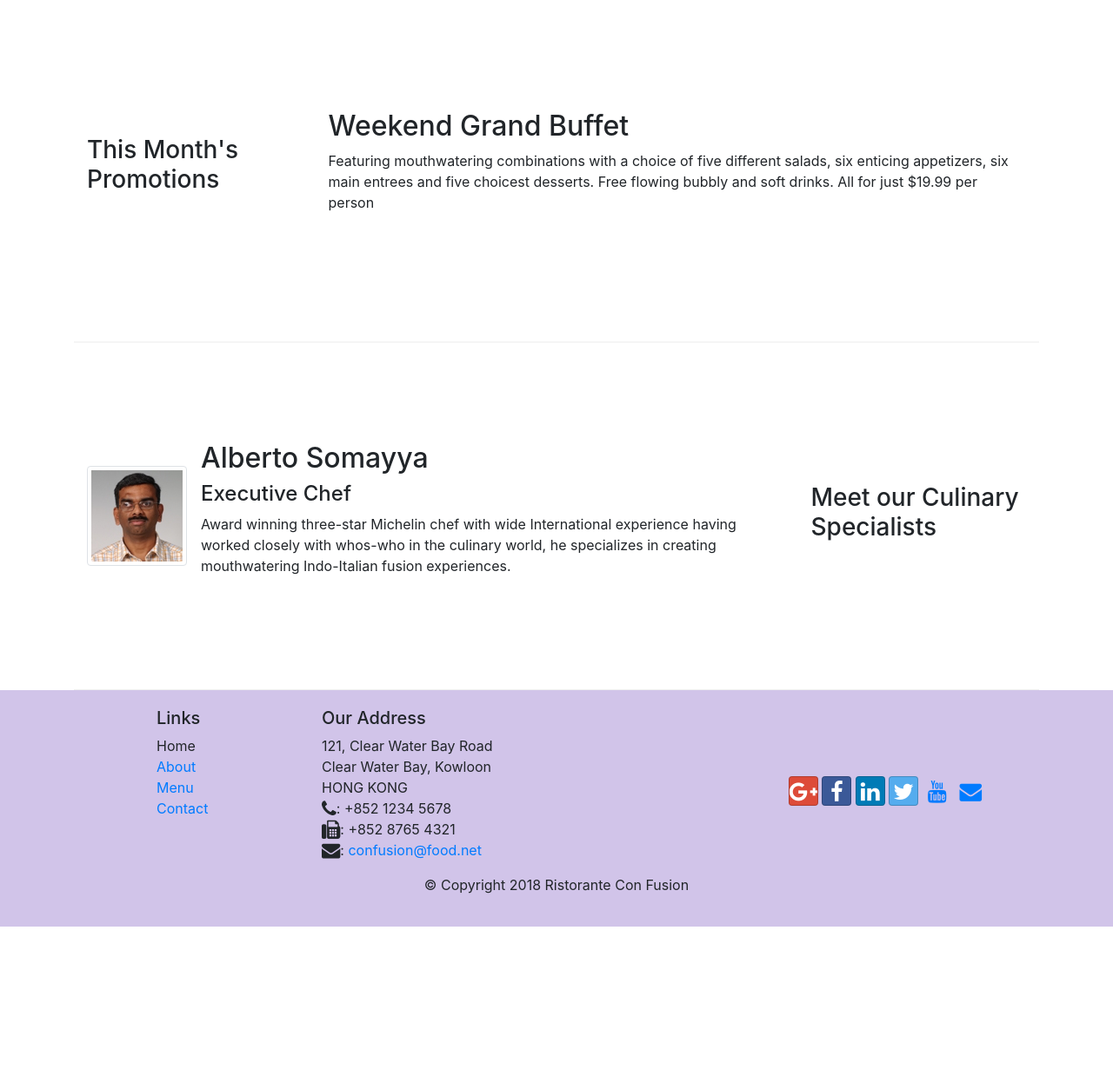
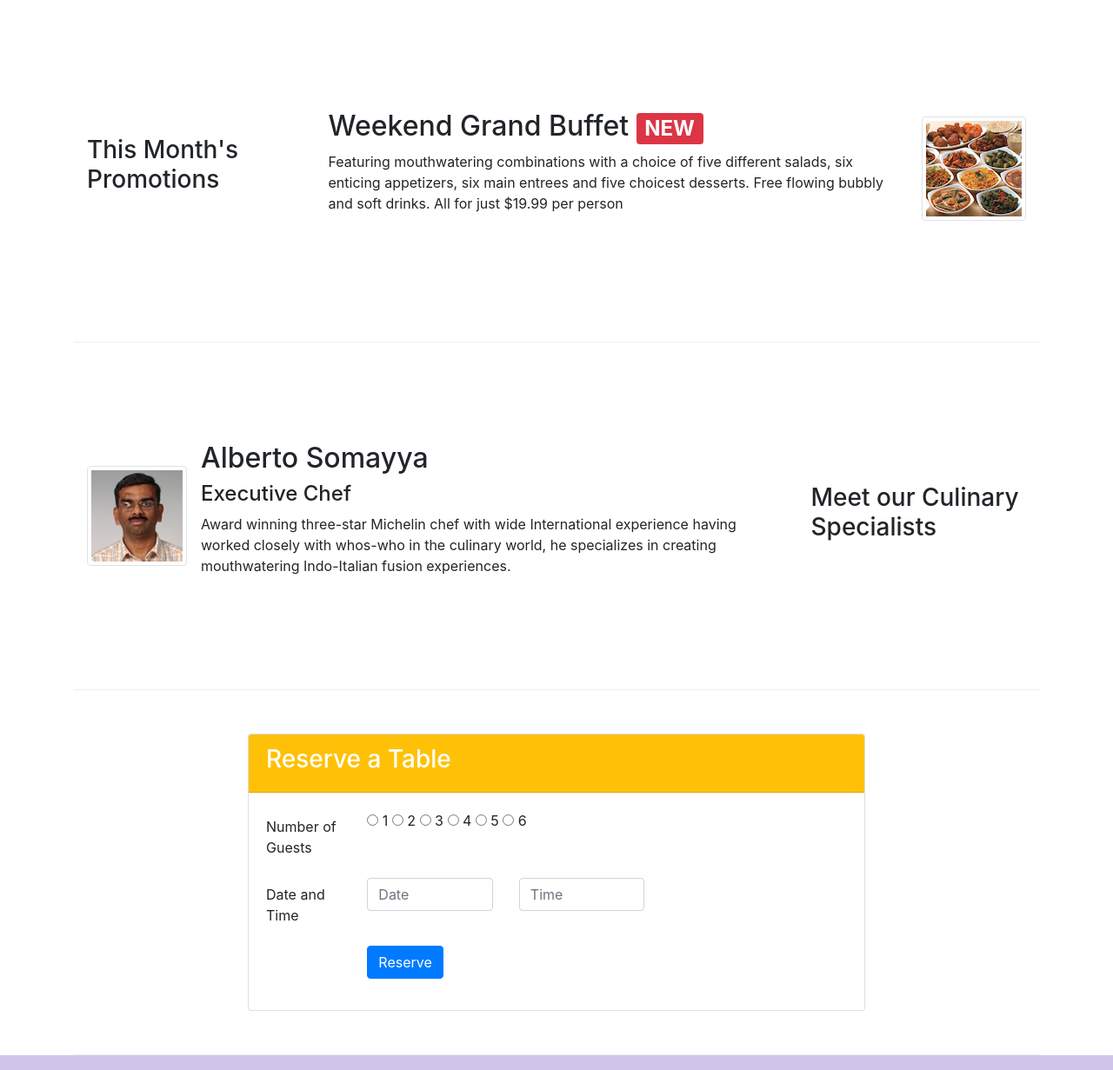
Before and after one commit to dineshcd311/Bootstrap, a website: page index.html in a window 1280 px wide. Shown: the part 740-1971 px from the top of the page at 87% size. Before the commit the page ends 1806 px from the top, so only its background shows below. Drawn offline with nearby package versions, Linux system fonts and the light colour scheme.

Commit message:
after week2

```diff
--- a/index.html
+++ b/index.html
@@ -44,6 +44,9 @@
                     <!-- adaptive to screen size img-fluid-->
                     <img src="img/logo.png" class="img-fluid">
                 </div>
+                <div class="col-12 col-sm align-self-center">
+                    <a role="button" href="#Reserve" class="btn btn-warning">Reserve Table</a>
+                </div>
             </div>
         </div>
     </header>
@@ -75,8 +78,16 @@
                 <h3>This Month's Promotions</h3>
             </div>
             <div class="col col-sm col-md">
-                <h2>Weekend Grand Buffet</h2>
-                <p>Featuring mouthwatering combinations with a choice of five different salads, six enticing appetizers, six main entrees and five choicest desserts. Free flowing bubbly and soft drinks. All for just $19.99 per person </p>
+                <div class="media">
+                    <div class="media-body">
+                        <h2 class="mt-0">
+                            Weekend Grand Buffet
+                            <span class="badge badge-danger">NEW</span>
+                        </h2>
+                        <p class="d-none d-sm-block">Featuring mouthwatering combinations with a choice of five different salads, six enticing appetizers, six main entrees and five choicest desserts. Free flowing bubbly and soft drinks. All for just $19.99 per person </p>
+                    </div>
+                    <img class="d-flex ml-3 img-thumbnail align-self-center" src="img/buffet.png" alt="buffet">
+                </div>
             </div>
         </div>
 
@@ -90,8 +101,45 @@
                     <div class="media-body">
                         <h2>Alberto Somayya</h2>
                         <h4>Executive Chef</h4>
-                        <p>Award winning three-star Michelin chef with wide International experience having worked closely with whos-who in the culinary world, he specializes in creating mouthwatering Indo-Italian fusion experiences. </p>
+                        <p class="d-none d-sm-block">Award winning three-star Michelin chef with wide International experience having worked closely with whos-who in the culinary world, he specializes in creating mouthwatering Indo-Italian fusion experiences. </p>
                     </div>
+                </div>
+            </div>
+        </div>
+
+        <div class="row row-content" id="Reserve">
+            <div class="offset-2 col-8">
+                <div class="card">
+                    <div class="card-header bg-warning">
+                        <h3 class="text-white">Reserve a Table</h3>
+                    </div>
+                    <form class="card-body">
+                        <div class="form-group row">
+                            <label for="numberOfGuests" class="col-md-2 col-form-label">Number of Guests</label>
+                            <div class="col-md-10">
+                                <input type="radio" name="count" value="option1"> 1
+                                <input type="radio" name="count" value="option2"> 2
+                                <input type="radio" name="count" value="option3"> 3
+                                <input type="radio" name="count" value="option4"> 4
+                                <input type="radio" name="count" value="option5"> 5
+                                <input type="radio" name="count" value="option6"> 6
+                            </div>
+                        </div>
+                        <div class="form-group row">
+                            <label for="dateandtime" class="col-12 col-md-2 col-form-label">Date and Time</label>
+                            <div  class="col-xs-5 col-sm-4 col-md-3">
+                                <input type="text" class="form-control" id="date" name="date" placeholder="Date">
+                            </div>
+                            <div  class="col-xs-5 col-sm-4 col-md-3">
+                                <input type="text" class="form-control" id="time" name="time" placeholder="Time">
+                            </div>
+                        </div>
+                        <div class="form-group row">
+                            <div class="offset-md-2 col-md-10">
+                                <button type="submit" class="btn btn-primary">Reserve</button>
+                            </div>
+                        </div>
+                    </form>
                 </div>
             </div>
         </div>
```
Lines whose indentation alone changed are shown as unchanged.
